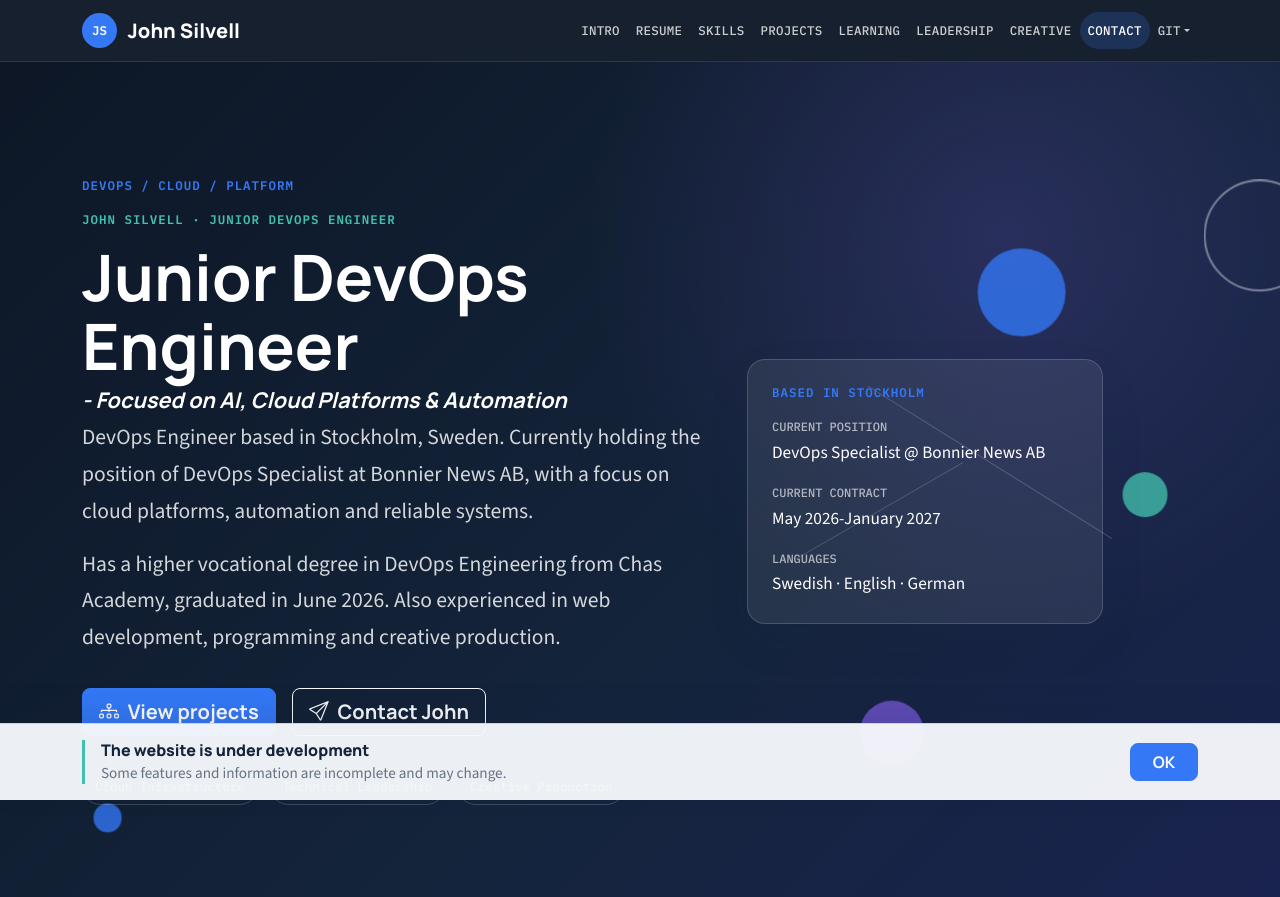
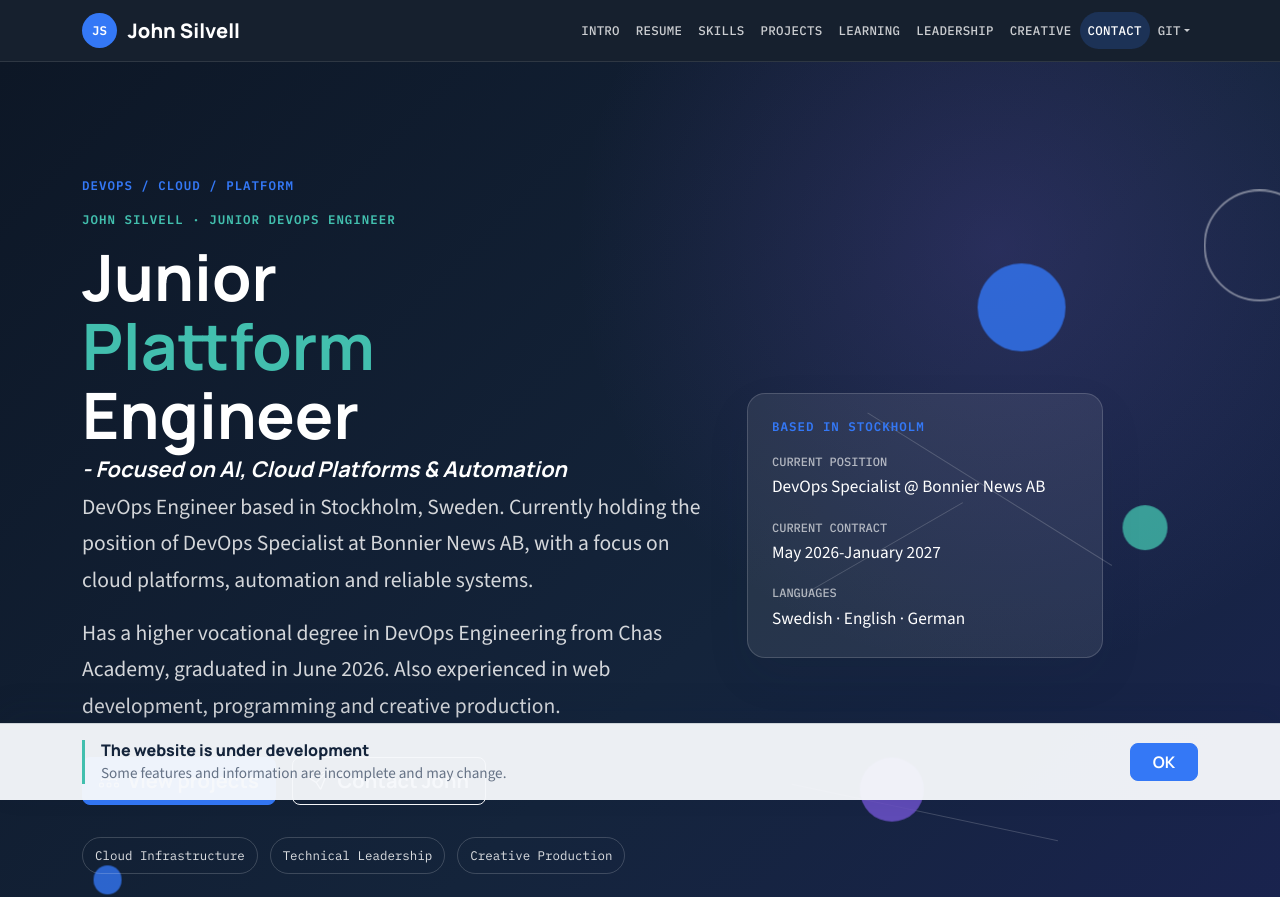
Before and after one commit to josil-hacks/johnsilvell.com, a website: page index.html in a window 1280 px wide. Shown: the top 897 px of the page. Drawn offline with nearby package versions, Linux system fonts and the light colour scheme.

Commit message:
Added title animation

```diff
--- a/script.js
+++ b/script.js
@@ -14,6 +14,7 @@ document.addEventListener("DOMContentLoaded", () => {
     const legalNoticeToggle = document.getElementById("legal-notice-toggle");
     const responsibilityContext = document.getElementById("responsibility-context");
     const responsibilityToggle = document.getElementById("responsibility-toggle");
+    const rotatingRole = document.querySelector(".rotating-role");
 
     function dismissDevelopmentBanner() {
         developmentBanner.classList.add("is-hidden");
@@ -21,6 +22,19 @@ document.addEventListener("DOMContentLoaded", () => {
 
     if (yearElement) {
         yearElement.textContent = new Date().getFullYear();
+    }
+
+    if (rotatingRole && !window.matchMedia("(prefers-reduced-motion: reduce)").matches) {
+        const roles = ["DevOps", "Cloud", "Plattform"];
+        let roleIndex = 0;
+
+        window.setInterval(() => {
+            roleIndex = (roleIndex + 1) % roles.length;
+            rotatingRole.classList.remove("is-changing");
+            rotatingRole.textContent = roles[roleIndex];
+            void rotatingRole.offsetWidth;
+            rotatingRole.classList.add("is-changing");
+        }, 2000);
     }
 
     if (developmentBanner && developmentBannerOk) {
--- a/style.css
+++ b/style.css
@@ -63,6 +63,35 @@ h1 {
     color: #fff;
     font-size: clamp(3rem, 7vw, 4rem);
     max-width: 13ch;
+}
+
+.rotating-role {
+    color: var(--color-secondary-accent);
+    display: inline-block;
+    min-width: 9ch;
+    vertical-align: baseline;
+}
+
+.rotating-role.is-changing {
+    animation: role-change 240ms ease-out;
+}
+
+@keyframes role-change {
+    from {
+        opacity: 0;
+        transform: translateY(0.2em);
+    }
+
+    to {
+        opacity: 1;
+        transform: translateY(0);
+    }
+}
+
+@media (prefers-reduced-motion: reduce) {
+    .rotating-role.is-changing {
+        animation: none;
+    }
 }
 
 h2 {
```
